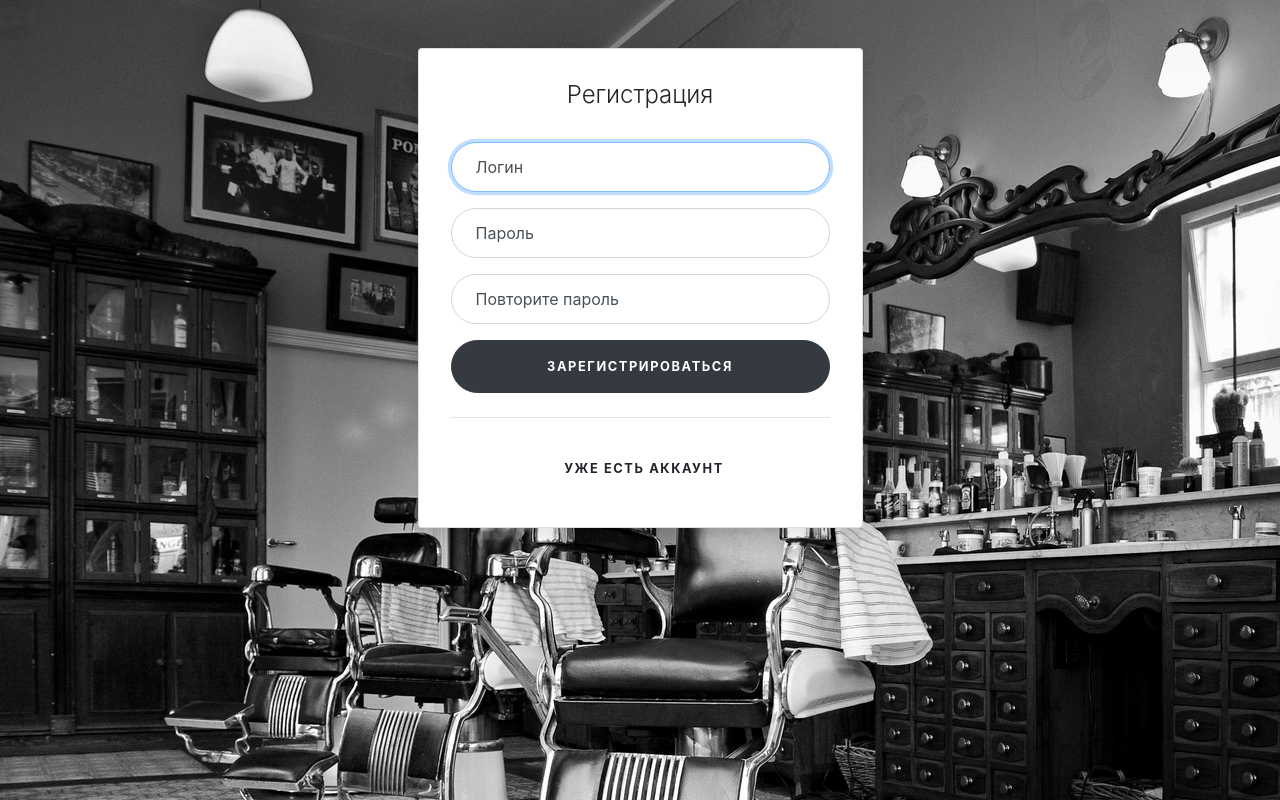
After one commit to alexdyagel-zz/barbershop, a Django app: page /registration/ in a window 1280 px wide. The commit adds this page. Run offline with Django 3.2, Linux system fonts and the light colour scheme; some libraries are stand-ins or nearby versions.

Commit message:
registration

```diff
--- a/barbershop/settings.py
+++ b/barbershop/settings.py
@@ -119,7 +119,7 @@
 
 STATIC_URL = '/static/'
 
-LOCALE_PATHS = [os.path.join(BASE_DIR, 'locale')]
+LOCALE_PATHS = [os.path.join(BASE_DIR, 'locale/')]
 
 LANGUAGES = [
     ('en', _('English')),
--- a/main/forms.py
+++ b/main/forms.py
@@ -18,7 +18,7 @@
         )
 
     def save(self, commit=True):
-        user = super(RegistrationForm, self).save(commit=False)
+        user = super().save(commit=False)
         user.first_name = self.cleaned_data['first_name']
         user.last_name = self.cleaned_data['last_name']
         user.email = self.cleaned_data['email']
--- a/main/urls.py
+++ b/main/urls.py
@@ -6,5 +6,6 @@
 
 urlpatterns = [
     path('main/', include('django.contrib.auth.urls')),
+    path('registration/', views.register, name='registration'),
     path('', views.index, name='home'),
 ]
--- a/main/views.py
+++ b/main/views.py
@@ -1,3 +1,6 @@
+from django.contrib.auth import authenticate, login
+from django.contrib.auth.forms import UserCreationForm
+from django.http import HttpResponseRedirect
 from django.shortcuts import render, redirect
 from django.urls import reverse
 
@@ -5,17 +8,22 @@
 
 
 def index(request):
-    return render(request, 'main/home.html')
+    if request.user.is_authenticated:
+        return render(request, 'main/home.html')
+    else:
+        return redirect(reverse('main:login'))
 
 
 def register(request):
     if request.method == 'POST':
-        form = RegistrationForm(request.POST)
+        form = UserCreationForm(request.POST)
         if form.is_valid():
             form.save()
-            return redirect(reverse('main:home'))
+            username = form.cleaned_data.get('username')
+            raw_password = form.cleaned_data.get('password1')
+            user = authenticate(username=username, password=raw_password)
+            login(request, user)
+            return redirect('main:home')
     else:
-        form = RegistrationForm()
-
-        args = {'form': form}
-        return render(request, 'main/reg_form.html', args)
+        form = UserCreationForm()
+    return render(request, 'registration/registration.html', {'form': form})
--- a/templates/main/base.html
+++ b/templates/main/base.html
@@ -6,7 +6,7 @@
     <meta http-equiv="X-UA-Compatible" content="ie=edge">
     <title>{% block title %}Barbershop{% endblock %}</title>
     {% load staticfiles %}
-
+{#    {% load widget_tweaks %}#}
     <link rel="stylesheet" href="{% static 'style.css' %}" type="text/css">
     <link rel="stylesheet" href="{% static 'css/bootstrap.min.css' %}" type="text/css">
 </head>
--- /dev/null
+++ b/templates/registration/registration.html
@@ -0,0 +1,57 @@
+{% extends 'main/base.html' %}
+
+{% block title %}Sign Up{% endblock %}
+{% load widget_tweaks %}
+
+{% block content %}
+    <div class="container">
+        <div class="row">
+            <div class="col-sm-9 col-md-7 col-lg-5 mx-auto">
+                <div class="card card-signin my-5">
+                    <div class="card-body">
+                        <h5 class="card-title text-center">Регистрация</h5>
+
+                        <form class="form-signin" method="post" action="{% url 'main:registration' %}">
+                            {% csrf_token %}
+                            <div class="form-label-group">
+
+                                <input type="text" name="username" maxlength="150" autofocus required id="id_username"
+                                       placeholder="Логин" class="form-control">
+                                <label for="id_username">Логин</label>
+                            </div>
+
+                            <div class="form-label-group">
+                                <input type="password" name="password1" required id="id_password1" class="form-control"
+                                       placeholder="Пароль">
+                                <label for="id_password1">Пароль</label>
+                            </div>
+
+                            <div class="form-label-group">
+                                <input type="password" name="password2" required id="id_password2" class="form-control"
+                                       placeholder="Повторите пароль">
+                                <label for="id_password2">Повторите пароль</label>
+                            </div>
+
+                            {% for field, errors in form.errors.items %}
+                                {% for error in errors %}
+                                    <p style="color: #840a10">{{ error }}</p>
+                                {% endfor %}
+                            {% endfor %}
+
+                            <button class="btn btn-lg btn-dark btn-block text-uppercase" type="submit">
+                                Зарегистрироваться
+                            </button>
+                            <hr class="my-4">
+                            <a href="{% url 'main:login' %}">
+                                <button class="btn btn-lg btn-google btn-block text-uppercase" type="submit"><i
+                                        class="fab fa-google mr-2"></i> Уже есть аккаунт
+                                </button>
+                            </a>
+                        </form>
+                    </div>
+                </div>
+            </div>
+        </div>
+    </div>
+
+{% endblock %}
```
Also changed, not shown: main/admin.py (+22 -8 lines), requirements.txt (added, +9 -0 lines), templates/main/home.html (+11 -11 lines), templates/registration/login.html (+11 -8 lines), static/images/barbershop.jpg (deleted), static/images/barbershop2.jpg (deleted), static/images/barbershop3.jpg (deleted), static/images/barbershop4.jpg (deleted), static/images/schedule.jpg (deleted).
